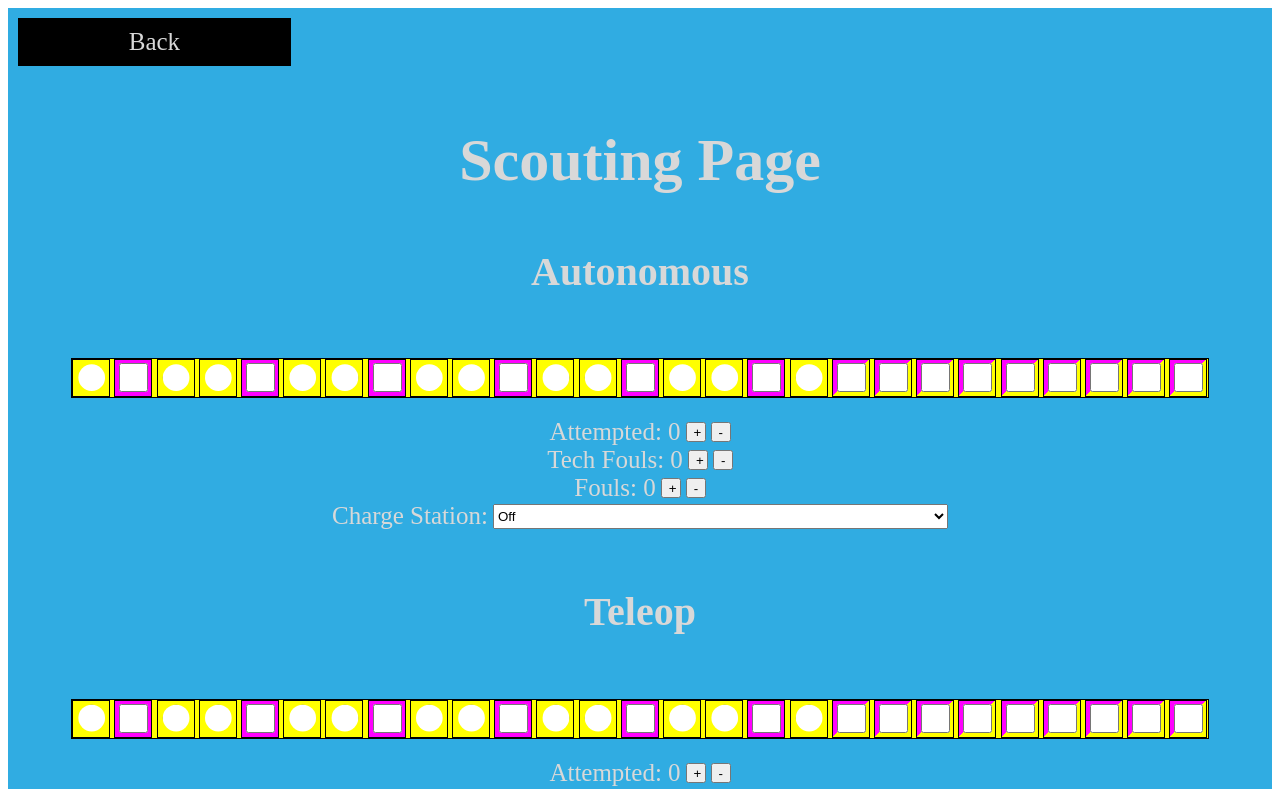
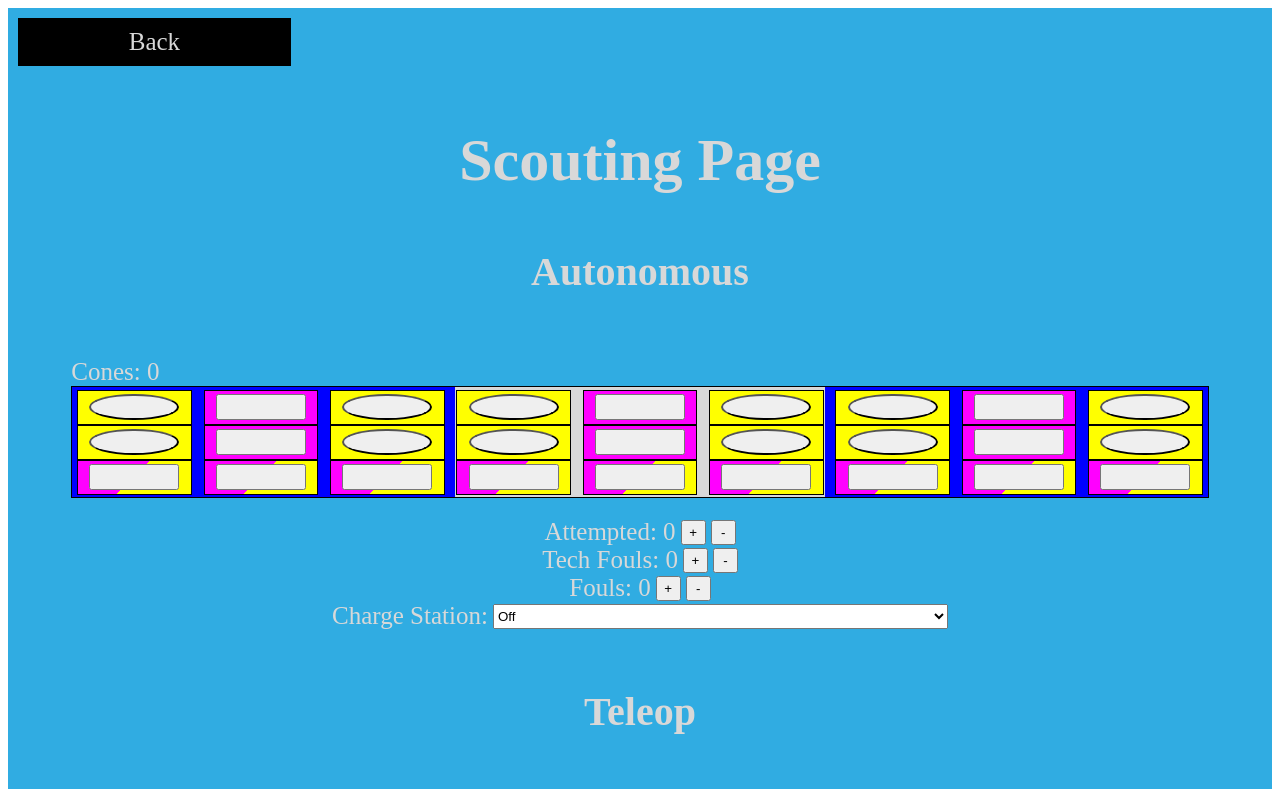
Before and after one commit to Ocean-OS/ScoutClient2023, a SvelteKit app: page /scoutPart2 in a window 1280 px wide. Shown: the top 789 px of the page. Built offline with nearby package versions, Linux system fonts and the light colour scheme.

Commit message:
cone counter done
cone counter done

```diff
--- a/src/routes/scoutPart2/+page.svelte
+++ b/src/routes/scoutPart2/+page.svelte
@@ -1,7 +1,210 @@
 <!-- JS CODE -->
+<script>
+	import { append, set_attributes } from "svelte/internal";
+
+
+    // Define variables
+    let coneNum = 0;
+    let cubeNum = 0;
+    let totalNum = 0;
+    let att = 0;
+    let fouls = 0;
+    let tFouls = 0;
+    let c1 = 0;
+    let c2 = 0;
+    let c3 = 0;
+    let c4 = 0;
+    let c5 = 0;
+    let c6 = 0;
+    let c7 = 0;
+    let c8 = 0;
+    let c9 = 0;
+    let c10 = 0;
+    let c11 = 0;
+    let c12 = 0;
+    let b1 = 0;
+    let b2 = 0;
+    let b3 = 0;
+    let b4 = 0;
+    let b5 = 0;
+    let b6 = 0;
+    let b7 = 0;
+    let b8 = 0;
+    let b9 = 0;
+    let b10 = 0;
+    let b11 = 0;
+    let b12 = 0;
+    let h1 = 0;
+    let h2 = 0;
+    let h3 = 0;
+    let h4 = 0;
+    let h5 = 0;
+    let h6 = 0;
+    let h7 = 0;
+    let h8 = 0;
+    let h9 = 0;
+
+    // attempted nodes functions
+    function attIncr () {
+        att = att + 1;
+        return(att);
+    }
+
+    function attDecr () {
+        if (att > 0) {
+            att = att - 1;
+        }
+    }
+
+    // fouls functions
+    function foulsIncr () {
+        fouls = fouls + 1;
+    }
+
+    function foulsDecr () {
+        if (fouls > 0) {
+            fouls = fouls - 1;
+        }
+    }
+
+    // tech fouls functions
+    function tFoulsIncr () {
+        tFouls = tFouls + 1;
+    }
+
+    function tFoulsDecr () {
+        if (tFouls > 0) {
+            tFouls = tFouls - 1;
+        }
+    }
+
+    // cone checkbox functions
+    function coneCheck () {
+
+    }
+
+    function c1Check () {
+        if (c1 == 0) {
+            c1 = 1;
+        } else {
+            c1 = 0;
+        }
+        coneNum = c1 + c2 + c3 + c4 + c5 + c6 + c7 + c8 + c9 + c10 + c11 + c12;
+        totalNum = coneNum + cubeNum + h1 + h2 + h3 + h4 + h5 + h6 + h7 + h8 + h9;
+    }
+
+    function c2Check () {
+        if (c2 == 0) {
+            c2 = 1;
+        } else {
+            c2 = 0;
+        }
+        coneNum = c1 + c2 + c3 + c4 + c5 + c6 + c7 + c8 + c9 + c10 + c11 + c12;
+        totalNum = coneNum + cubeNum + h1 + h2 + h3 + h4 + h5 + h6 + h7 + h8 + h9;
+    }
+
+    function c3Check () {
+        if (c3 == 0) {
+            c3 = 1;
+        } else {
+            c3 = 0;
+        }
+        coneNum = c1 + c2 + c3 + c4 + c5 + c6 + c7 + c8 + c9 + c10 + c11 + c12;
+        totalNum = coneNum + cubeNum + h1 + h2 + h3 + h4 + h5 + h6 + h7 + h8 + h9;
+    }
+
+    function c4Check () {
+        if (c4 == 0) {
+            c4 = 1;
+        } else {
+            c4 = 0;
+        }
+        coneNum = c1 + c2 + c3 + c4 + c5 + c6 + c7 + c8 + c9 + c10 + c11 + c12;
+        totalNum = coneNum + cubeNum + h1 + h2 + h3 + h4 + h5 + h6 + h7 + h8 + h9;
+    }
+
+    function c5Check () {
+        if (c5 == 0) {
+            c5 = 1;
+        } else {
+            c5 = 0;
+        }
+        coneNum = c1 + c2 + c3 + c4 + c5 + c6 + c7 + c8 + c9 + c10 + c11 + c12;
+        totalNum = coneNum + cubeNum + h1 + h2 + h3 + h4 + h5 + h6 + h7 + h8 + h9;
+    }
+
+    function c6Check () {
+        if (c6 == 0) {
+            c6 = 1;
+        } else {
+            c6 = 0;
+        }
+        coneNum = c1 + c2 + c3 + c4 + c5 + c6 + c7 + c8 + c9 + c10 + c11 + c12;
+        totalNum = coneNum + cubeNum + h1 + h2 + h3 + h4 + h5 + h6 + h7 + h8 + h9;
+    }
+
+    function c7Check () {
+        if (c7 == 0) {
+            c7 = 1;
+        } else {
+            c7 = 0;
+        }
+        coneNum = c1 + c2 + c3 + c4 + c5 + c6 + c7 + c8 + c9 + c10 + c11 + c12;
+        totalNum = coneNum + cubeNum + h1 + h2 + h3 + h4 + h5 + h6 + h7 + h8 + h9;
+    }
+
+    function c8Check () {
+        if (c8 == 0) {
+            c8 = 1;
+        } else {
+            c8 = 0;
+        }
+        coneNum = c1 + c2 + c3 + c4 + c5 + c6 + c7 + c8 + c9 + c10 + c11 + c12;
+        totalNum = coneNum + cubeNum + h1 + h2 + h3 + h4 + h5 + h6 + h7 + h8 + h9;
+    }
+
+    function c9Check () {
+        if (c9 == 0) {
+            c9 = 1;
+        } else {
+            c9 = 0;
+        }
+        coneNum = c1 + c2 + c3 + c4 + c5 + c6 + c7 + c8 + c9 + c10 + c11 + c12;
+        totalNum = coneNum + cubeNum + h1 + h2 + h3 + h4 + h5 + h6 + h7 + h8 + h9;
+    }
+
+    function c10Check () {
+        if (c10 == 0) {
+            c10 = 1;
+        } else {
+            c10 = 0;
+        }
+        coneNum = c1 + c2 + c3 + c4 + c5 + c6 + c7 + c8 + c9 + c10 + c11 + c12;
+        totalNum = coneNum + cubeNum + h1 + h2 + h3 + h4 + h5 + h6 + h7 + h8 + h9;
+    }
+
+    function c11Check () {
+        if (c11 == 0) {
+            c11 = 1;
+        } else {
+            c11 = 0;
+        }
+        coneNum = c1 + c2 + c3 + c4 + c5 + c6 + c7 + c8 + c9 + c10 + c11 + c12;
+        totalNum = coneNum + cubeNum + h1 + h2 + h3 + h4 + h5 + h6 + h7 + h8 + h9;
+    }
+
+    function c12Check () {
+        if (c12 == 0) {
+            c12 = 1;
+        } else {
+            c12 = 0;
+        }
+        coneNum = c1 + c2 + c3 + c4 + c5 + c6 + c7 + c8 + c9 + c10 + c11 + c12;
+        totalNum = coneNum + cubeNum + h1 + h2 + h3 + h4 + h5 + h6 + h7 + h8 + h9;
+    }
+</script>
 
 <!-- HTML CODE -->
-
 <!-- Section for flexbox purposes -->
 <section>
     <!-- Back button just in case user accidentally presses scout button -->
@@ -16,116 +219,118 @@
     <!-- Autonomous criteria grid -->
     <section class="scoutingArea">
 
+        <p>Cones: {coneNum}</p>
+
         <!-- Interactable node grid area -->
         <!-- Outline for INGA -->
         <section class="INGA">
             <!-- Top row of INGA -->
             <div class="yellow">
-                <input type="checkbox" class="cone">
+                <button class="cone" on:click={c1Check}></button>
             </div>
             <div class="purple">
-                <input type="checkbox" class="box">
+                <button class="box"></button>
             </div>
             <div class="yellow">
-                <input type="checkbox" class="cone">
+                <button class="cone" on:click={c2Check}></button>
             </div>
             <div class="yellow">
-                <input type="checkbox" class="cone">
+                <button class="cone" on:click={c3Check}></button>
             </div>
             <div class="purple">
-                <input type="checkbox" class="box">
+                <button class="box"></button>
             </div>
             <div class="yellow">
-                <input type="checkbox" class="cone">
+                <button class="cone" on:click={c4Check}></button>
             </div>
             <div class="yellow">
-                <input type="checkbox" class="cone">
+                <button class="cone" on:click={c5Check}></button>
             </div>
             <div class="purple">
-                <input type="checkbox" class="box">
+                <button class="box"></button>
             </div>
             <div class="yellow">
-                <input type="checkbox" class="cone">
+                <button class="cone" on:click={c6Check}></button>
             </div>
 
             <!-- Mid row of INGA -->
             <div class="yellow">
-                <input type="checkbox" class="cone">
+                <button class="cone" on:click={c7Check}></button>
             </div>
             <div class="purple">
-                <input type="checkbox" class="box">
+                <button class="box"></button>
             </div>
             <div class="yellow">
-                <input type="checkbox" class="cone">
+                <button class="cone" on:click={c8Check}></button>
             </div>
             <div class="yellow">
-                <input type="checkbox" class="cone">
+                <button class="cone" on:click={c9Check}></button>
             </div>
             <div class="purple">
-                <input type="checkbox" class="box">
+                <button class="box"></button>
             </div>
             <div class="yellow">
-                <input type="checkbox" class="cone">
+                <button class="cone" on:click={c10Check}></button>
             </div>
             <div class="yellow">
-                <input type="checkbox" class="cone">
+                <button class="cone" on:click={c11Check}></button>
             </div>
             <div class="purple">
-                <input type="checkbox" class="box">
+                <button class="box"></button>
             </div>
             <div class="yellow">
-                <input type="checkbox" class="cone">
+                <button class="cone" on:click={c12Check}></button>
             </div>
 
             <!-- Low row of INGA -->
             <div class="dual">
-                <input type="checkbox" class="hybrid">
+                <button class="hybrid"></button>
             </div>
             <div class="dual">
-                <input type="checkbox" class="hybrid">
+                <button class="hybrid"></button>
             </div>
             <div class="dual">
-                <input type="checkbox" class="hybrid">
+                <button class="hybrid"></button>
             </div>
             <div class="dual">
-                <input type="checkbox" class="hybrid">
+                <button class="hybrid"></button>
             </div>
             <div class="dual">
-                <input type="checkbox" class="hybrid">
+                <button class="hybrid"></button>
             </div>
             <div class="dual">
-                <input type="checkbox" class="hybrid">
+                <button class="hybrid"></button>
             </div>
             <div class="dual">
-                <input type="checkbox" class="hybrid">
+                <button class="hybrid"></button>
             </div>
             <div class="dual">
-                <input type="checkbox" class="hybrid">
+                <button class="hybrid"></button>
             </div>
             <div class="dual">
-                <input type="checkbox" class="hybrid">
+                <button class="hybrid"></button>
             </div>
         </section>
 
         <!-- Input area for attempted nodes -->
         <section class="inputArea">
-            <p>Attempted: 0</p>
-            <button class="Incr">+</button>
-            <button class="Decr">-</button>
+            <p>Attempted: {att}</p>
+            <button class="Incr" on:click={attIncr}>+</button>
+            <button class="Decr" on:click={attDecr}>-</button>
         </section>
 
         <!-- Input area for tech fouls -->
         <section class="inputArea">
-            <p>Tech Fouls: 0</p>
-            <button class="Incr">+</button>
-            <button class="Decr">-</button>
+            <p>Tech Fouls: {tFouls}</p>
+            <button class="Incr" on:click={tFoulsIncr}>+</button>
+            <button class="Decr" on:click={tFoulsDecr}>-</button>
         </section>
 
         <!-- Input area for fouls -->
         <section class="inputArea">
-            <p>Fouls: 0</p>
-            <button class="Incr">+</button>
-            <button class="Decr">-</button>
+            <p>Fouls: {fouls}</p>
+            <button class="Incr" on:click={foulsIncr}>+</button>
+            <button class="Decr" on:click={foulsDecr}>-</button>
         </section>
 
         <!-- Input area for charge station -->
@@ -238,23 +443,23 @@
 
         <!-- Input area for attempted nodes -->
         <section class="inputArea">
-            <p>Attempted: 0</p>
-            <button class="Incr">+</button>
-            <button class="Decr">-</button>
+            <p>Attempted: {att}</p>
+            <button class="Incr" on:click={attIncr}>+</button>
+            <button class="Decr" on:click={attDecr}>-</button>
         </section>
 
         <!-- Input area for tech fouls -->
         <section class="inputArea">
-            <p>Tech Fouls: 0</p>
-            <button class="Incr">+</button>
-            <button class="Decr">-</button>
+            <p>Tech Fouls: {tFouls}</p>
+            <button class="Incr" on:click={tFoulsIncr}>+</button>
+            <button class="Decr" on:click={tFoulsDecr}>-</button>
         </section>
 
         <!-- Input area for fouls -->
         <section class="inputArea">
-            <p>Fouls: 0</p>
-            <button class="Incr">+</button>
-            <button class="Decr">-</button>
+            <p>Fouls: {fouls}</p>
+            <button class="Incr" on:click={foulsIncr}>+</button>
+            <button class="Decr" on:click={foulsDecr}>-</button>
         </section>
     </section>
 
@@ -264,13 +469,14 @@
     <!-- Endgame criteria grid -->
     <section class="scoutingArea">
 
-        <!-- Input area for charge station -->
+        <!-- Input area for ending position -->
         <section class="inputArea">
-            <p>Charge Station:</p>
+            <p>Ending Position:</p>
             <select name="chargeStation" id="chargeStation">
-                <option value="0">Off</option>
-                <option value="1">Docked</option>
-                <option value="2">Engaged</option>
+                <option value="0">Field</option>
+                <option value="1">Community</option>
+                <option value="2">Docked</option>
+                <option value="3">Engaged</option>
             </select>
         </section>
     </section>
@@ -357,20 +563,34 @@
         flex-direction: row;
         flex-wrap: wrap;
         justify-content: space-between;
+        align-content: center;
         margin-bottom: 20px;
-        background-color: #ffff00;
+        background: linear-gradient(90deg, rgba(0,0,255,1) 33.75%, rgba(216,216,216,1) 33.75%, rgba(216,216,216,1) 66.25%, rgba(0,0,255,1) 66.25%);
         border: solid 1px black;
+        width: 100%;
+        height: 100px;
+        padding: 5px;
     }
 
     .cone,
     .box,
     .hybrid {
-        width: 29px;
-        height: 29px;
+        width: 80%;
+        height: 80%;
+        margin: 5px;
+        padding: 0px;
+    }
+
+    div {
+        width: 10%;
+        height: 33%;
+        display: flex;
+        justify-content: center;
+        align-items: center;
     }
 
     .cone {
-        clip-path: circle(46% at 50% 50%);
+        border-radius: 50%;
     }
 
     .inputArea {
@@ -381,8 +601,8 @@
 
     .Incr,
     .Decr {
-        width: 20px;
-        height: 20px;
+        width: 25px;
+        height: 25px;
         margin-left: 5px;
     }
 
--- a/src/routes/upload/+page.svelte
+++ b/src/routes/upload/+page.svelte
@@ -9,7 +9,7 @@
     <h1>Upload Data</h1>
 
     <!-- Links for starting scouting and uploading data -->
-    <a href="/routes">To Home</a>
+    <a href="/">To Home</a>
 </section>
 
 <!-- CSS CODE -->
```
